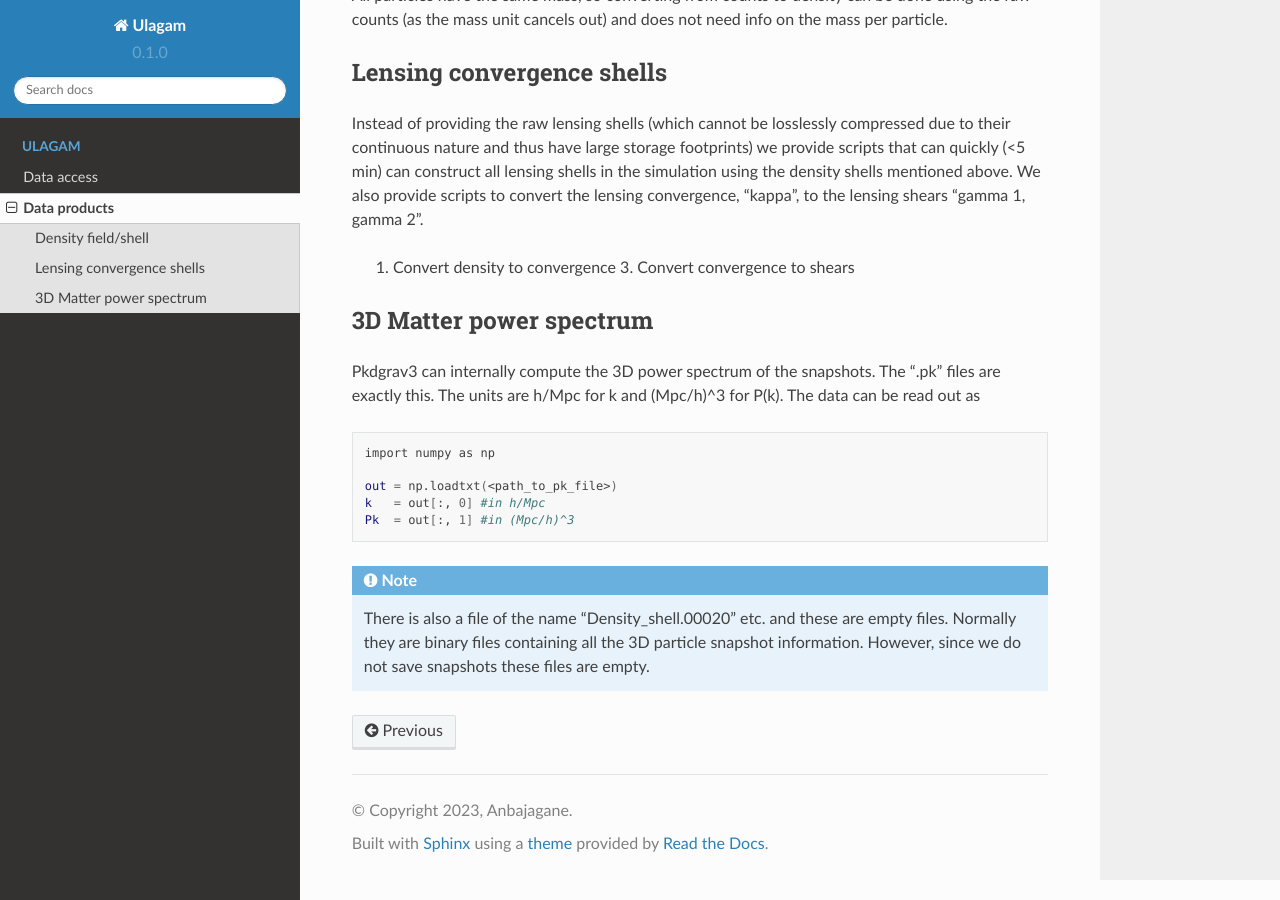
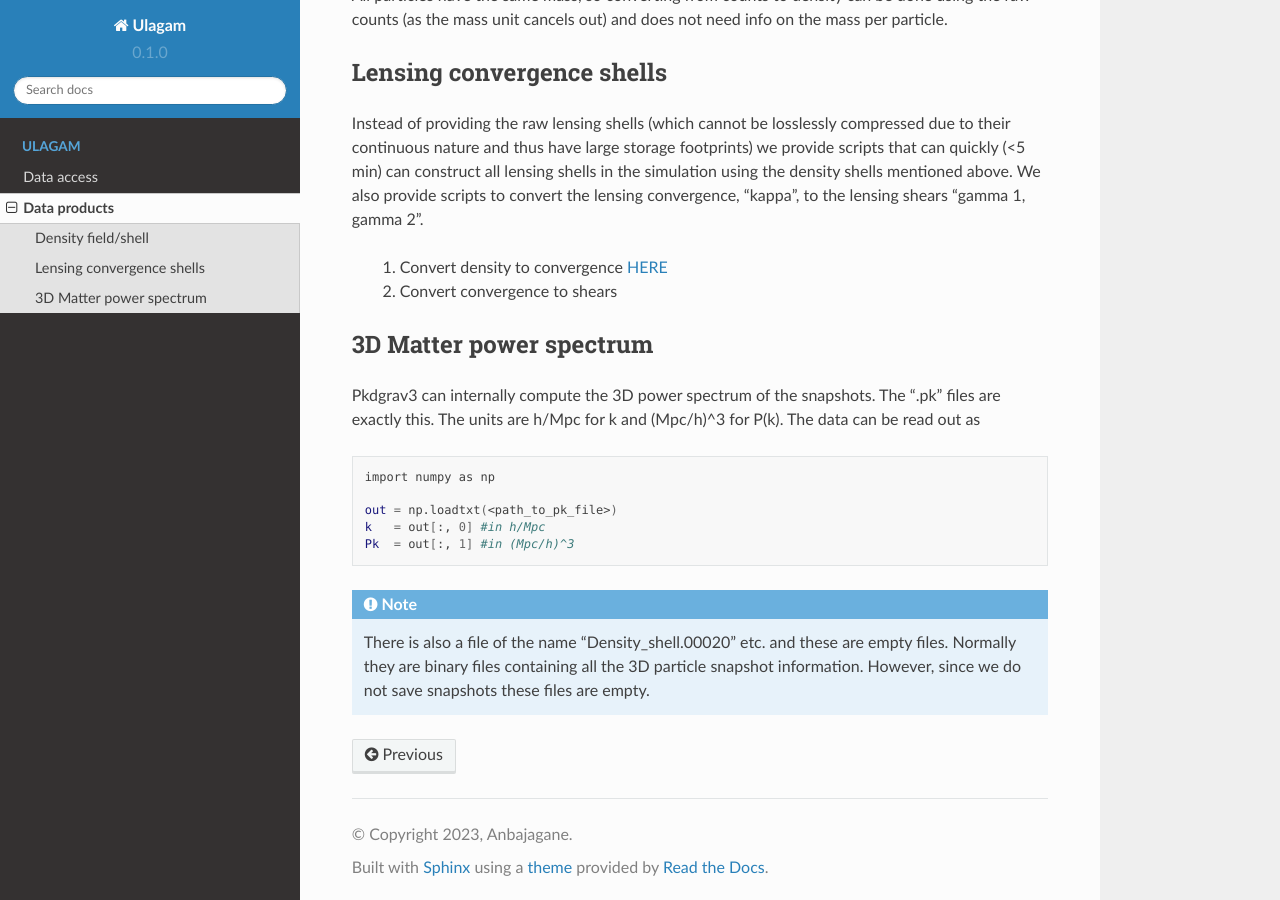
Before and after one commit to DhayaaAnbajagane/Ulagam-simulations, a Sphinx documentation site: the page built from docs/source/data_products.rst, in a window 1280 px wide and 900 px high, scrolled down 697 px. Built offline with Sphinx 7.4.7 and the Read the Docs theme 2.0.0, drawn with Linux system fonts in a browser that asks for light colours.

Commit message:
Update data_products.rst

```diff
--- a/docs/source/data_products.rst
+++ b/docs/source/data_products.rst
@@ -37,8 +37,8 @@ Lensing convergence shells
 
 Instead of providing the raw lensing shells (which cannot be losslessly compressed due to their continuous nature and thus have large storage footprints) we provide scripts that can quickly (<5 min) can construct all lensing shells in the simulation using the density shells mentioned above. We also provide scripts to convert the lensing convergence, "kappa", to the lensing shears "gamma 1, gamma 2".
 
-    1. Convert density to convergence
-    3. Convert convergence to shears
+    1. Convert density to convergence `HERE <https://github.com/DhayaaAnbajagane/Ulagam-simulations/blob/68f29a37de7d650a0dda8c0b4d624331cdb89239/scripts/kappa.py>`__
+    2. Convert convergence to shears
 
 
 =============
```
